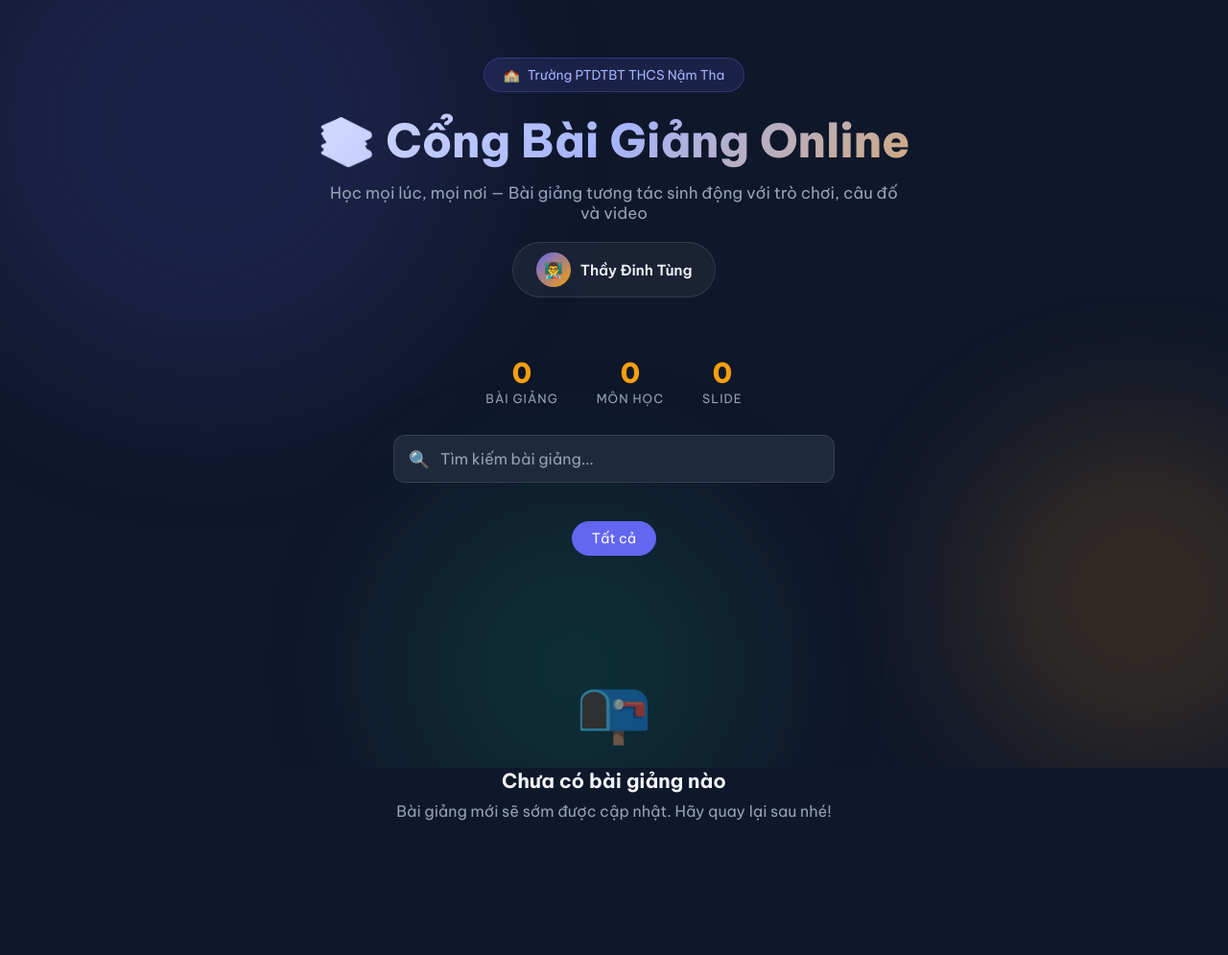
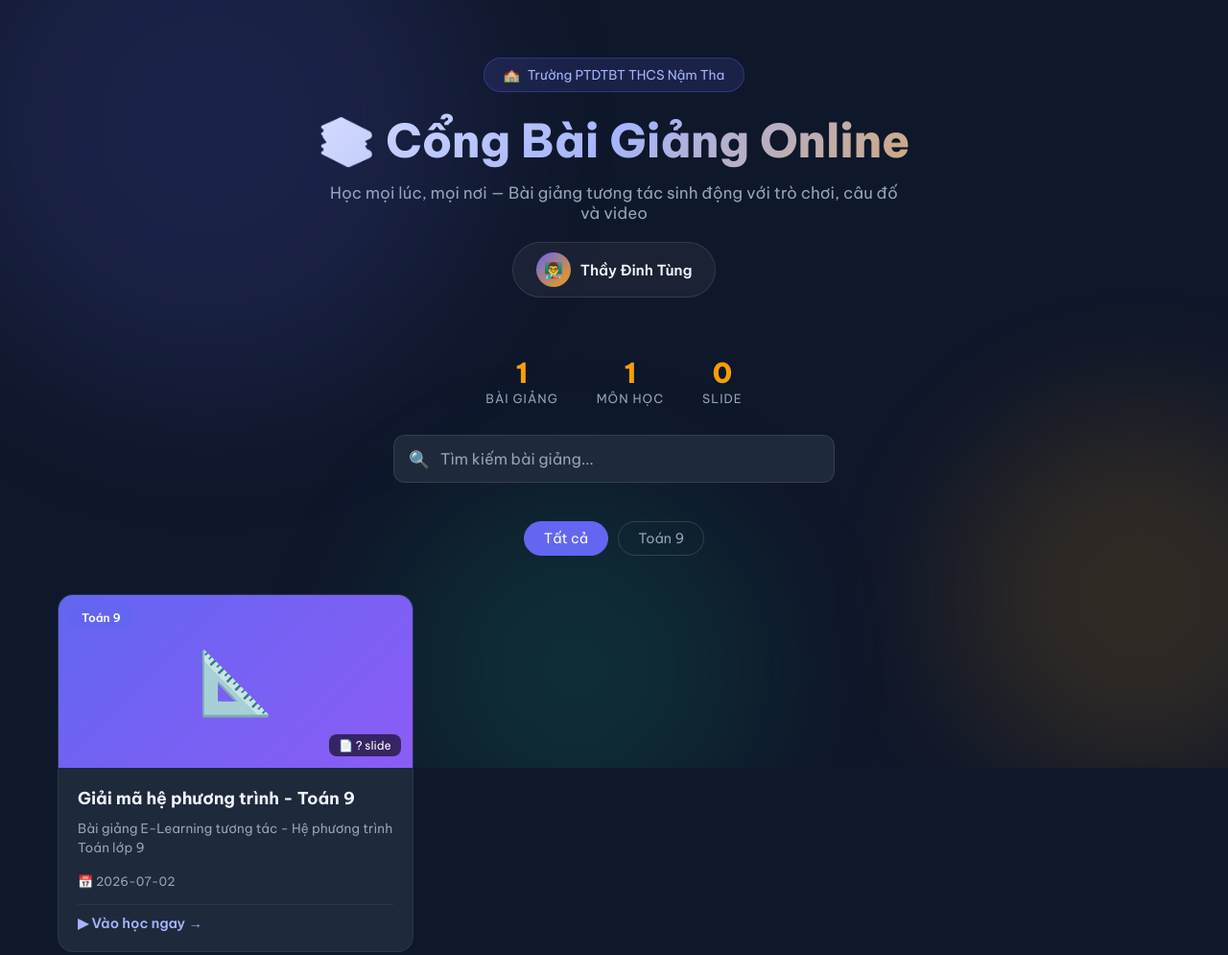
Before and after one commit to dinhtung12368-design/bai-giang, a plain HTML site: page index.html in a window 1280 px wide. Shown: the top 995 px of the page at 96% size. Drawn offline with Linux system fonts and the light colour scheme.

Commit message:
Update portal

```diff
--- a/index.html
+++ b/index.html
@@ -382,20 +382,16 @@
     // ═══ LESSON DATA — Auto-generated by E-Learning Studio ═══
     // Mỗi bài giảng có: id, title, description, subject, file, slides, date, thumbnail
     var LESSONS = [
-      // Dữ liệu mẫu — sẽ được phần mềm tự động cập nhật
-      /*
       {
-        id: "giai-ma-hpt-9",
-        title: "Giải mã hệ phương trình bậc nhất hai ẩn",
-        description: "Tìm hiểu cách giải hệ phương trình bằng phương pháp thế và cộng đại số",
-        subject: "Toán 9",
-        file: "lessons/giai-ma-he-phuong-trinh-9.html",
-        slides: 12,
-        date: "2026-07-02",
-        thumbnail: ""
+            "id": "giai-ma-he-phuong-trinh-9-12-",
+            "title": "Giải mã hệ phương trình - Toán 9",
+            "description": "Bài giảng E-Learning tương tác - Hệ phương trình Toán lớp 9",
+            "subject": "Toán 9",
+            "file": "lessons/giai-ma-he-phuong-trinh-9-12-.html",
+            "slides": 0,
+            "date": "2026-07-02"
       }
-      */
-    ];
+];
 
     // ═══ RENDER ═══
     var currentFilter = 'all';
```
